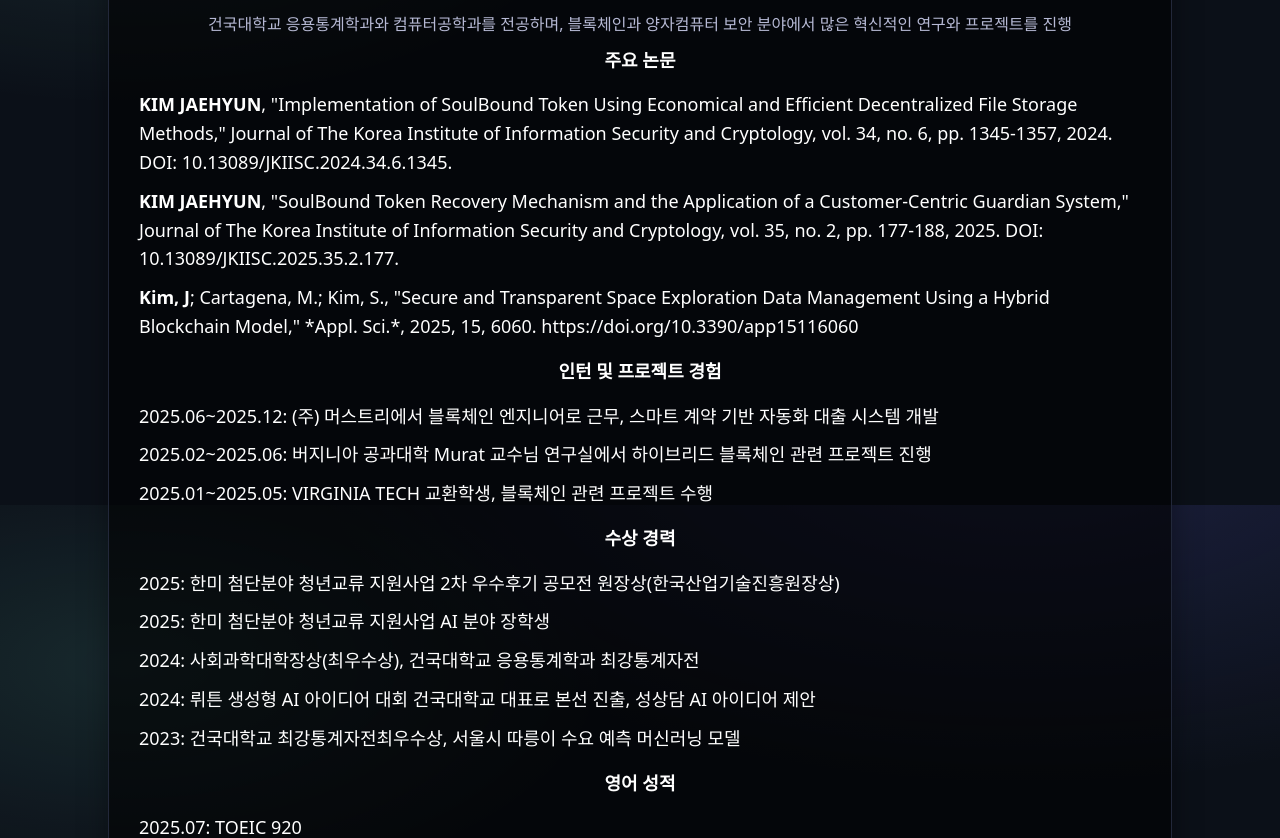
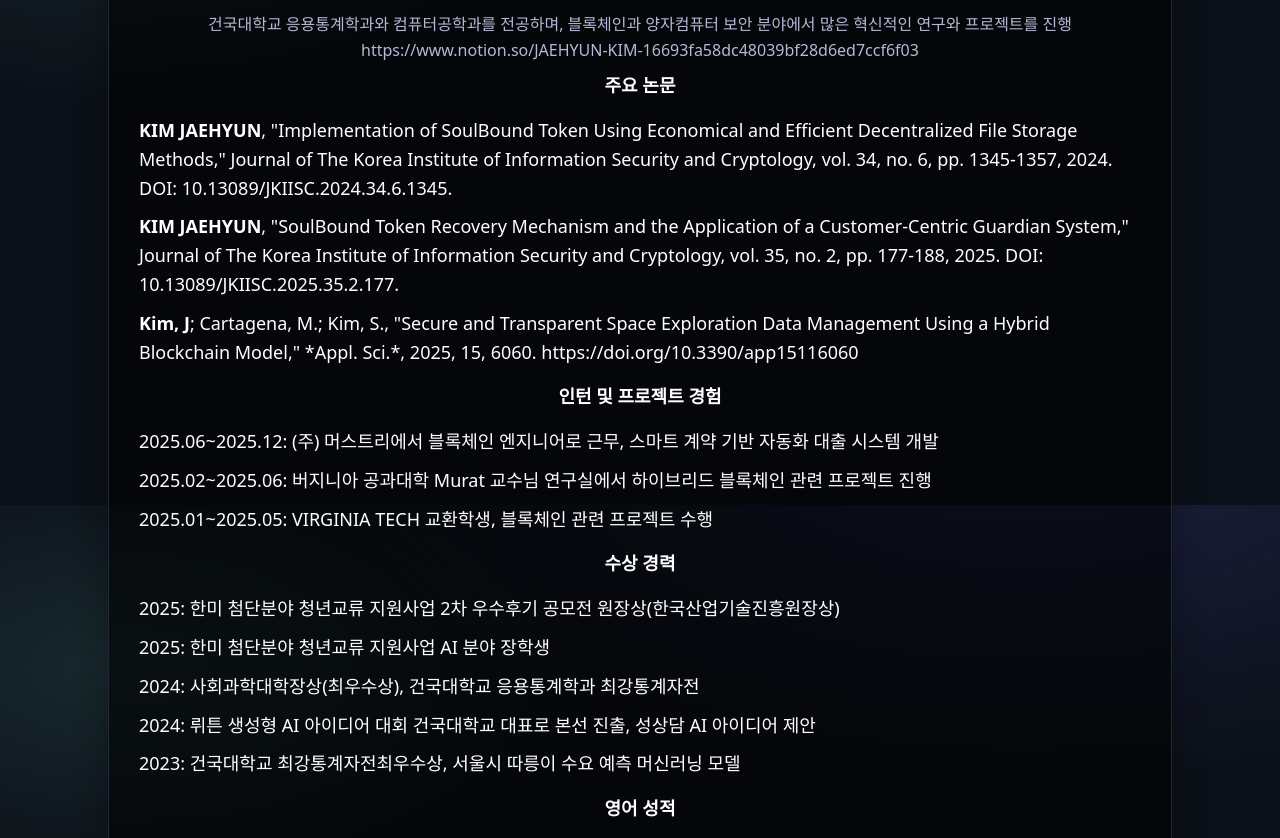
Before and after one commit to rich-hyun/TMZ_Freeze, a website: page C_jhkim/web/jaehyun.html in a window 1280 px wide. Shown: the part 1095-1933 px from the top of the page. Drawn offline with Linux system fonts and the light colour scheme.

Commit message:
[추가]

```diff
--- a/C_jhkim/web/jaehyun.html
+++ b/C_jhkim/web/jaehyun.html
@@ -88,7 +88,7 @@
       <h2>경력 및 업적</h2>
       <img src="./assets/partners/jae.jpg" alt="김재현" />
       <p>건국대학교 응용통계학과와 컴퓨터공학과를 전공하며, 블록체인과 양자컴퓨터 보안 분야에서 많은 혁신적인 연구와 프로젝트를 진행</p>
-
+      <p>https://www.notion.so/JAEHYUN-KIM-16693fa58dc48039bf28d6ed7ccf6f03</p>
       <h3>주요 논문</h3>
       <ul>
         <li><strong>KIM JAEHYUN</strong>, "Implementation of SoulBound Token Using Economical and Efficient Decentralized File Storage Methods," Journal of The Korea Institute of Information Security and Cryptology, vol. 34, no. 6, pp. 1345-1357, 2024. DOI: 10.13089/JKIISC.2024.34.6.1345.</li>
```
